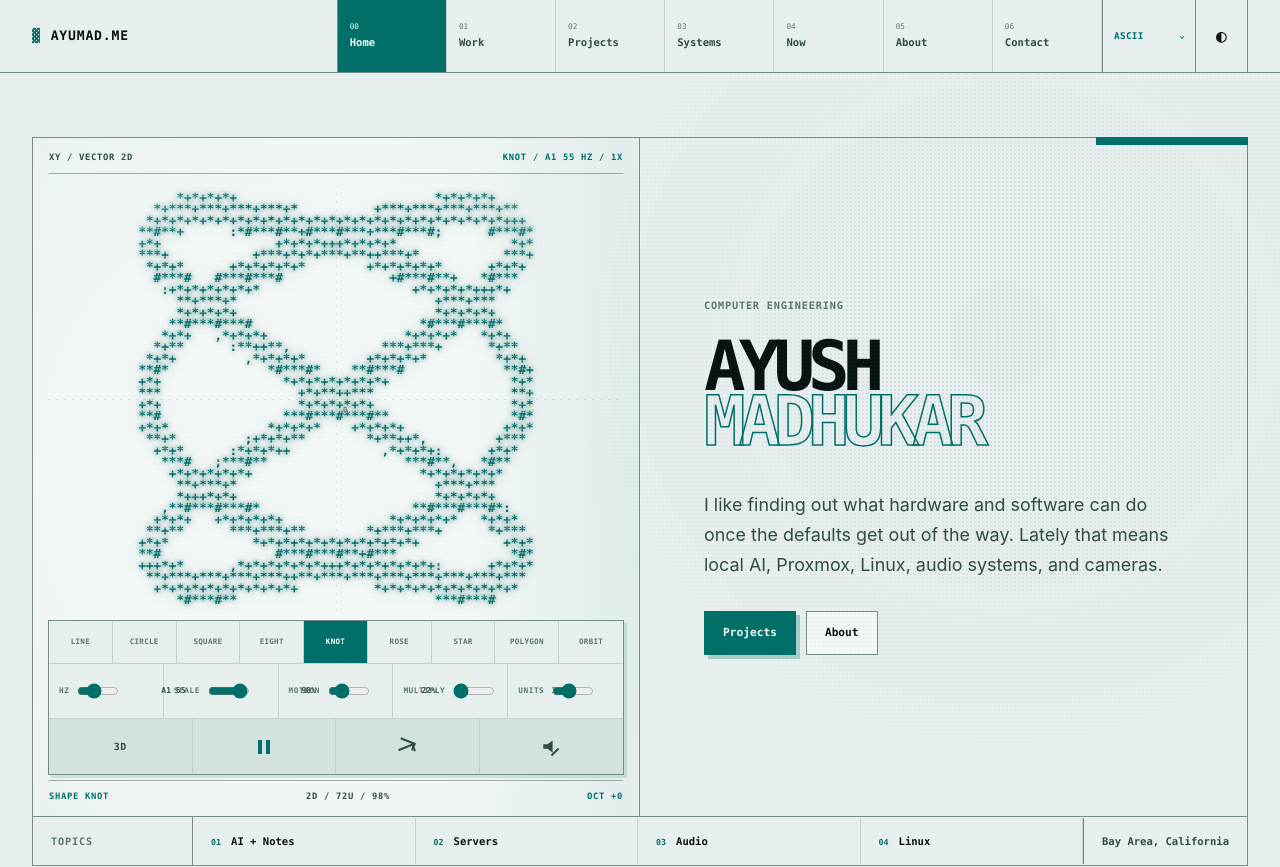
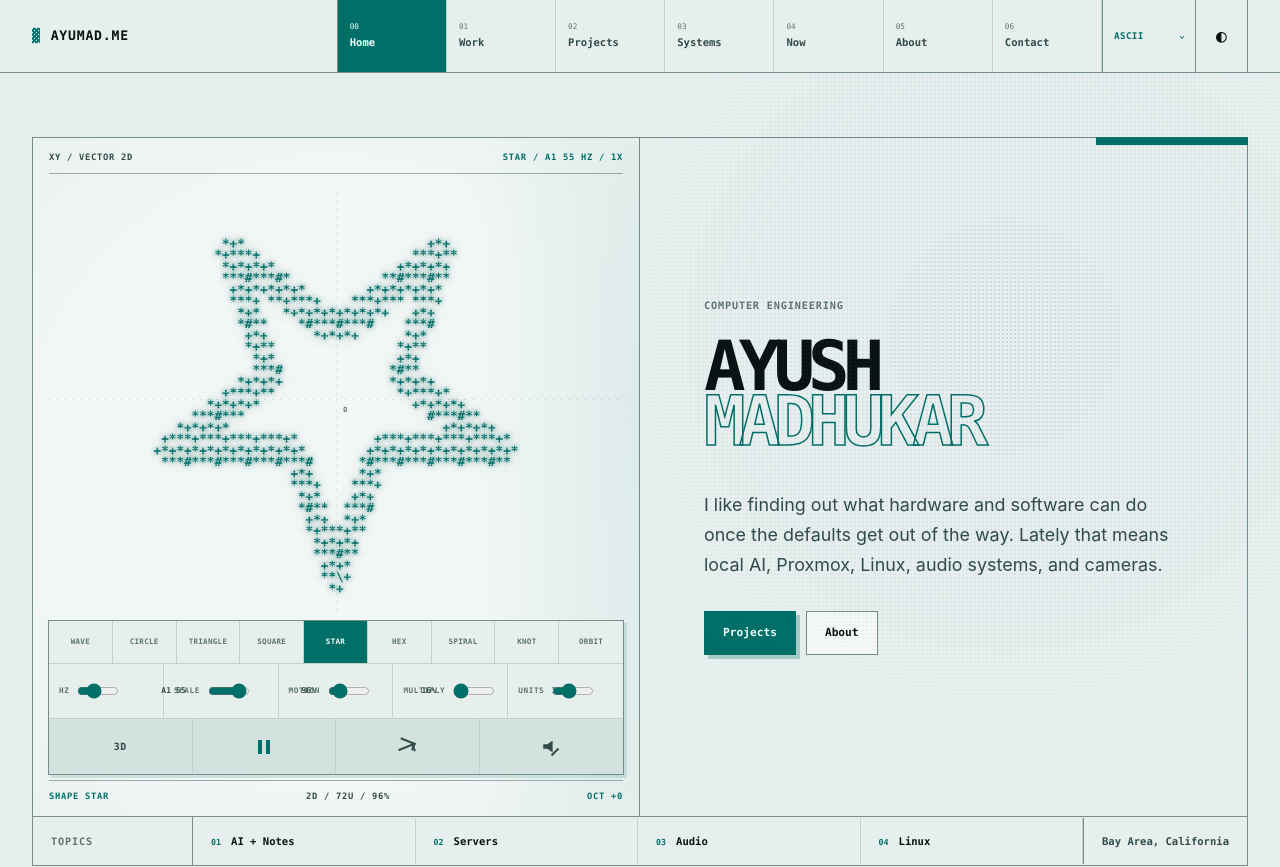
Before and after one commit to Ayumad/ayumad.me, a React (Vite) app: page / in a window 1280 px wide. Shown: the top 867 px of the page. Built offline with nearby package versions, Linux system fonts and the light colour scheme.

Commit message:
Curate spatial shape lineup

```diff
--- a/src/AsciiOscilloscope.tsx
+++ b/src/AsciiOscilloscope.tsx
@@ -3,16 +3,22 @@ import { useReducedMotion } from "motion/react";
 import { useRenderMode } from "./renderMode";
 
 type PresetId =
-  | "line"
+  | "wave"
   | "circle"
+  | "triangle"
   | "square"
-  | "eight"
+  | "star"
+  | "hex"
+  | "spiral"
   | "knot"
-  | "rose"
+  | "orbit";
+type GeneratorId =
+  | "wave"
+  | "lissajous"
+  | "spiral"
   | "star"
   | "polygon"
   | "orbit";
-type GeneratorId = "lissajous" | "rose" | "star" | "polygon" | "orbit";
 type DimensionMode = "2d" | "3d";
 
 interface SignalSettings {
@@ -48,6 +54,7 @@ interface RandomVariant {
   scale: number;
   motion: number;
   octave: 0 | 1 | 2;
+  units: 72 | 96 | 120;
 }
 
 interface Point {
@@ -65,6 +72,13 @@ interface ProjectedPoint extends Point {
 
 interface Curve3D {
   points: Point3D[];
+}
+
+interface SpatialView {
+  yaw: number;
+  pitch: number;
+  yawRate: number;
+  pitchRate: number;
 }
 
 interface AudioGraph {
@@ -82,16 +96,16 @@ interface MusicalNote {
 
 const presets: Preset[] = [
   {
-    id: "line",
-    label: "LINE",
-    generator: "lissajous",
-    xRatio: 1,
+    id: "wave",
+    label: "WAVE",
+    generator: "wave",
+    xRatio: 2,
     yRatio: 1,
     phaseDegrees: 0,
     form: 0,
     rotationDegrees: 0,
     scale: 0.96,
-    motion: 0.04,
+    motion: 0.16,
   },
   {
     id: "circle",
@@ -103,7 +117,19 @@ const presets: Preset[] = [
     form: 0,
     rotationDegrees: 0,
     scale: 0.98,
-    motion: 0.08,
+    motion: 0.14,
+  },
+  {
+    id: "triangle",
+    label: "TRIANGLE",
+    generator: "polygon",
+    xRatio: 3,
+    yRatio: 1,
+    phaseDegrees: 0,
+    form: 1,
+    rotationDegrees: 0,
+    scale: 0.98,
+    motion: 0.12,
   },
   {
     id: "square",
@@ -115,43 +141,7 @@ const presets: Preset[] = [
     form: 1,
     rotationDegrees: 45,
     scale: 0.98,
-    motion: 0.1,
-  },
-  {
-    id: "eight",
-    label: "EIGHT",
-    generator: "lissajous",
-    xRatio: 2,
-    yRatio: 1,
-    phaseDegrees: 0,
-    form: 0,
-    rotationDegrees: 0,
-    scale: 0.98,
-    motion: 0.15,
-  },
-  {
-    id: "knot",
-    label: "KNOT",
-    generator: "lissajous",
-    xRatio: 3,
-    yRatio: 2,
-    phaseDegrees: 90,
-    form: 0,
-    rotationDegrees: 0,
-    scale: 0.98,
-    motion: 0.22,
-  },
-  {
-    id: "rose",
-    label: "ROSE",
-    generator: "rose",
-    xRatio: 5,
-    yRatio: 1,
-    phaseDegrees: 0,
-    form: 1,
-    rotationDegrees: -90,
-    scale: 0.96,
-    motion: 0.18,
+    motion: 0.12,
   },
   {
     id: "star",
@@ -163,11 +153,11 @@ const presets: Preset[] = [
     form: 0.86,
     rotationDegrees: 0,
     scale: 0.96,
-    motion: 0.12,
+    motion: 0.16,
   },
   {
-    id: "polygon",
-    label: "POLYGON",
+    id: "hex",
+    label: "HEX",
     generator: "polygon",
     xRatio: 6,
     yRatio: 1,
@@ -175,7 +165,31 @@ const presets: Preset[] = [
     form: 1,
     rotationDegrees: 0,
     scale: 0.96,
-    motion: 0.1,
+    motion: 0.12,
+  },
+  {
+    id: "spiral",
+    label: "SPIRAL",
+    generator: "spiral",
+    xRatio: 3,
+    yRatio: 1,
+    phaseDegrees: 0,
+    form: 0,
+    rotationDegrees: 0,
+    scale: 0.96,
+    motion: 0.18,
+  },
+  {
+    id: "knot",
+    label: "KNOT",
+    generator: "lissajous",
+    xRatio: 3,
+    yRatio: 2,
+    phaseDegrees: 90,
+    form: 0,
+    rotationDegrees: 0,
+    scale: 0.94,
+    motion: 0.2,
   },
   {
     id: "orbit",
@@ -186,34 +200,34 @@ const presets: Preset[] = [
     phaseDegrees: 0,
     form: 0.93,
     rotationDegrees: 0,
-    scale: 0.96,
-    motion: 0.2,
+    scale: 0.94,
+    motion: 0.18,
   },
 ];
 
 const randomVariants: RandomVariant[] = [
-  { preset: "line", scale: 0.96, motion: 0.08, octave: 0 },
-  { preset: "line", scale: 0.88, motion: 0.14, octave: 2 },
-  { preset: "circle", scale: 0.98, motion: 0.08, octave: 0 },
-  { preset: "circle", scale: 0.9, motion: 0.16, octave: 2 },
-  { preset: "eight", scale: 0.98, motion: 0.14, octave: 0 },
-  { preset: "eight", scale: 0.88, motion: 0.18, octave: 1 },
-  { preset: "knot", scale: 0.96, motion: 0.12, octave: 0 },
-  { preset: "knot", scale: 0.84, motion: 0.16, octave: 1 },
-  { preset: "rose", scale: 0.94, motion: 0.16, octave: 0 },
-  { preset: "rose", scale: 0.84, motion: 0.18, octave: 1 },
-  { preset: "star", scale: 0.96, motion: 0.14, octave: 0 },
-  { preset: "star", scale: 0.84, motion: 0.18, octave: 1 },
-  { preset: "polygon", scale: 0.96, motion: 0.12, octave: 0 },
-  { preset: "polygon", scale: 0.86, motion: 0.16, octave: 2 },
-  { preset: "orbit", scale: 0.94, motion: 0.14, octave: 0 },
-  { preset: "orbit", scale: 0.84, motion: 0.16, octave: 1 },
-  { preset: "square", scale: 0.96, motion: 0.1, octave: 0 },
-  { preset: "square", scale: 0.86, motion: 0.16, octave: 2 },
+  { preset: "wave", scale: 0.96, motion: 0.14, octave: 0, units: 72 },
+  { preset: "wave", scale: 0.88, motion: 0.18, octave: 2, units: 120 },
+  { preset: "circle", scale: 0.96, motion: 0.14, octave: 0, units: 96 },
+  { preset: "circle", scale: 0.86, motion: 0.18, octave: 1, units: 120 },
+  { preset: "triangle", scale: 0.98, motion: 0.12, octave: 0, units: 72 },
+  { preset: "triangle", scale: 0.86, motion: 0.18, octave: 2, units: 120 },
+  { preset: "square", scale: 0.98, motion: 0.12, octave: 0, units: 72 },
+  { preset: "square", scale: 0.86, motion: 0.18, octave: 2, units: 120 },
+  { preset: "star", scale: 0.96, motion: 0.14, octave: 0, units: 96 },
+  { preset: "star", scale: 0.84, motion: 0.18, octave: 1, units: 96 },
+  { preset: "hex", scale: 0.96, motion: 0.12, octave: 0, units: 72 },
+  { preset: "hex", scale: 0.86, motion: 0.16, octave: 2, units: 120 },
+  { preset: "spiral", scale: 0.96, motion: 0.16, octave: 0, units: 96 },
+  { preset: "spiral", scale: 0.84, motion: 0.2, octave: 1, units: 120 },
+  { preset: "knot", scale: 0.94, motion: 0.18, octave: 0, units: 96 },
+  { preset: "knot", scale: 0.82, motion: 0.2, octave: 1, units: 120 },
+  { preset: "orbit", scale: 0.94, motion: 0.18, octave: 0, units: 96 },
+  { preset: "orbit", scale: 0.82, motion: 0.2, octave: 1, units: 120 },
 ];
 
 const defaultPreset =
-  presets.find((preset) => preset.id === "knot") ?? presets[0];
+  presets.find((preset) => preset.id === "star") ?? presets[0];
 const bayer4 = [
   0, 8, 2, 10,
   12, 4, 14, 6,
@@ -407,27 +421,27 @@ function waveScene(): Curve3D[] {
     const phase = amount * Math.PI * 4;
     return {
       x: mix(-0.78, 0.78, amount),
-      y: Math.sin(phase + strand * 0.32) * 0.28,
-      z: strand * 0.16 + Math.cos(phase * 0.5) * 0.1,
+      y: Math.sin(phase + strand * 0.16) * 0.25,
+      z: strand * 0.105,
     };
   };
 
   return [
-    ...[-1, 0, 1].map((strand) =>
-      sampledCurve3D(72, (amount) => wavePoint(amount, strand), false),
+    ...[-3, -2, -1, 0, 1, 2, 3].map((strand) =>
+      sampledCurve3D(84, (amount) => wavePoint(amount, strand), false),
     ),
-    ...Array.from({ length: 13 }, (_, index) => {
-      const amount = index / 12;
+    ...Array.from({ length: 17 }, (_, index) => {
+      const amount = index / 16;
       return {
-        points: [wavePoint(amount, -1), wavePoint(amount, 1)],
+        points: [wavePoint(amount, -3), wavePoint(amount, 3)],
       };
     }),
   ];
 }
 
 function torusScene(): Curve3D[] {
-  const majorRadius = 0.55;
-  const minorRadius = 0.2;
+  const majorRadius = 0.48;
+  const minorRadius = 0.25;
   const torusPoint = (u: number, v: number): Point3D => ({
     x: (majorRadius + minorRadius * Math.cos(v)) * Math.cos(u),
     y: minorRadius * Math.sin(v),
@@ -435,14 +449,14 @@ function torusScene(): Curve3D[] {
   });
 
   return [
-    ...Array.from({ length: 7 }, (_, index) => {
-      const v = (index / 7) * Math.PI * 2;
+    ...Array.from({ length: 6 }, (_, index) => {
+      const v = (index / 6) * Math.PI * 2;
       return sampledCurve3D(64, (amount) =>
         torusPoint(amount * Math.PI * 2, v),
       );
     }),
-    ...Array.from({ length: 10 }, (_, index) => {
-      const u = (index / 10) * Math.PI * 2;
+    ...Array.from({ length: 12 }, (_, index) => {
+      const u = (index / 12) * Math.PI * 2;
       return sampledCurve3D(28, (amount) =>
         torusPoint(u, amount * Math.PI * 2),
       );
@@ -450,26 +464,20 @@ function torusScene(): Curve3D[] {
   ];
 }
 
-function eightScene(): Curve3D[] {
-  const eightPoint = (amount: number, strand: number): Point3D => {
-    const theta = amount * Math.PI * 2;
+function pyramidScene(): Curve3D[] {
+  const base = Array.from({ length: 3 }, (_, index) => {
+    const angle = -Math.PI / 2 + (index * Math.PI * 2) / 3;
     return {
-      x: Math.sin(theta) * 0.66,
-      y: Math.sin(theta * 2) * 0.44,
-      z: Math.cos(theta) * 0.18 + strand * 0.055,
-    };
-  };
+      x: Math.cos(angle) * 0.62,
+      y: -0.42,
+      z: Math.sin(angle) * 0.62,
+    };
+  });
+  const apex = { x: 0, y: 0.68, z: 0 };
 
   return [
-    ...[-1, 0, 1].map((strand) =>
-      sampledCurve3D(84, (amount) => eightPoint(amount, strand)),
-    ),
-    ...Array.from({ length: 12 }, (_, index) => {
-      const amount = index / 12;
-      return {
-        points: [eightPoint(amount, -1), eightPoint(amount, 1)],
-      };
-    }),
+    { points: [...base, base[0]] },
+    ...base.map((point) => ({ points: [point, apex] })),
   ];
 }
 
@@ -488,25 +496,25 @@ function knotScene(): Curve3D[] {
   );
 }
 
-function roseScene(): Curve3D[] {
-  const rosePoint = (amount: number, layer: number): Point3D => {
-    const theta = amount * Math.PI * 2;
-    const radius = Math.cos(theta * 5) * 0.66;
+function helixScene(): Curve3D[] {
+  const helixPoint = (amount: number, rail: number): Point3D => {
+    const theta = amount * Math.PI * 6;
+    const radius = 0.46 + rail * 0.035;
     return {
-      x: radius * Math.cos(theta),
-      y: radius * Math.sin(theta),
-      z: layer * 0.065 + Math.sin(theta * 5) * 0.11,
+      x: Math.cos(theta) * radius,
+      y: mix(-0.7, 0.7, amount),
+      z: Math.sin(theta) * radius,
     };
   };
 
   return [
-    ...[-2, -1, 0, 1, 2].map((layer) =>
-      sampledCurve3D(100, (amount) => rosePoint(amount, layer)),
+    ...[-1, 0, 1].map((rail) =>
+      sampledCurve3D(120, (amount) => helixPoint(amount, rail), false),
     ),
-    ...Array.from({ length: 15 }, (_, index) => {
-      const amount = index / 15;
+    ...Array.from({ length: 19 }, (_, index) => {
+      const amount = index / 18;
       return {
-        points: [rosePoint(amount, -2), rosePoint(amount, 2)],
+        points: [helixPoint(amount, -1), helixPoint(amount, 1)],
       };
     }),
   ];
@@ -560,27 +568,39 @@ function projectPoint3D(
 }
 
 const spatialScenes: Record<PresetId, Curve3D[]> = {
-  line: waveScene(),
+  wave: waveScene(),
   circle: torusScene(),
+  triangle: pyramidScene(),
   square: prismScene(4, 0.68, 0.48),
-  eight: eightScene(),
+  star: prismScene(5, 0.7, 0.25, 0.31),
+  hex: prismScene(6, 0.7, 0.3),
+  spiral: helixScene(),
   knot: knotScene(),
-  rose: roseScene(),
-  star: prismScene(5, 0.7, 0.25, 0.31),
-  polygon: prismScene(6, 0.7, 0.3),
   orbit: orbitScene(),
 };
 
 const spatialGeometryNames: Record<PresetId, string> = {
-  line: "wave",
+  wave: "wave-surface",
   circle: "torus",
+  triangle: "pyramid",
   square: "cube",
-  eight: "lemniscate",
+  star: "star-prism",
+  hex: "hexagonal-prism",
+  spiral: "helix",
   knot: "torus-knot",
-  rose: "rose-cage",
-  star: "star-prism",
-  polygon: "hexagonal-prism",
   orbit: "orbital-cage",
+};
+
+const spatialViews: Record<PresetId, SpatialView> = {
+  wave: { yaw: 0.68, pitch: -0.48, yawRate: 0.75, pitchRate: 0.22 },
+  circle: { yaw: 0.35, pitch: -0.68, yawRate: 0.55, pitchRate: 0.72 },
+  triangle: { yaw: 0.72, pitch: -0.46, yawRate: 0.82, pitchRate: 0.34 },
+  square: { yaw: 0.7, pitch: -0.5, yawRate: 0.78, pitchRate: 0.31 },
+  star: { yaw: 0.58, pitch: -0.54, yawRate: 0.72, pitchRate: 0.28 },
+  hex: { yaw: 0.68, pitch: -0.48, yawRate: 0.76, pitchRate: 0.3 },
+  spiral: { yaw: 0.46, pitch: -0.26, yawRate: 0.88, pitchRate: 0.24 },
+  knot: { yaw: 0.52, pitch: -0.34, yawRate: 0.84, pitchRate: 0.27 },
+  orbit: { yaw: 0.44, pitch: -0.28, yawRate: 0.7, pitchRate: 0.4 },
 };
 
 function copyLayout(index: number, count: number) {
@@ -628,14 +648,22 @@ function signalPoint(theta: number, settings: SignalSettings): Point {
   const liveRotation = settings.rotation;
   let point: Point;
 
-  if (settings.generator === "rose") {
-    const radius =
-      (1 - settings.form) * 0.84 +
-      settings.form * Math.cos(Math.max(2, settings.xRatio) * localTheta + livePhase);
-    const angle = Math.max(1, settings.yRatio) * localTheta;
+  if (settings.generator === "wave") {
+    const progress = localTheta / (Math.PI * 2);
     point = {
-      x: radius * Math.cos(angle),
-      y: radius * Math.sin(angle),
+      x: progress * 2 - 1,
+      y:
+        Math.sin(progress * Math.PI * 2 * settings.xRatio + livePhase) *
+        0.46,
+    };
+  } else if (settings.generator === "spiral") {
+    const progress = localTheta / (Math.PI * 2);
+    const radius = 0.08 + progress * 0.84;
+    const angle =
+      progress * Math.PI * 2 * settings.xRatio - Math.PI / 2 + livePhase;
+    point = {
+      x: Math.cos(angle) * radius,
+      y: Math.sin(angle) * radius,
     };
   } else if (settings.generator === "star") {
     point = starPoint(
@@ -891,8 +919,9 @@ export default function AsciiOscilloscope() {
 
       if (current.dimension === "3d") {
         const spin = time * current.motion * 2.4;
-        const yaw = 0.72 + spin;
-        const pitch = -0.48 + Math.sin(spin * 0.58) * 0.12;
+        const view = spatialViews[current.preset];
+        const yaw = view.yaw + spin * view.yawRate;
+        const pitch = view.pitch + spin * view.pitchRate;
         const scene = spatialScenes[current.preset];
         const totalSegments = scene.reduce(
           (total, curve) => total + Math.max(0, curve.points.length - 1),
@@ -1297,6 +1326,7 @@ export default function AsciiOscilloscope() {
     setScale(variant.scale);
     setMotion(variant.motion);
     setOctave(variant.octave);
+    setRenderUnits(variant.units);
     setRunning(true);
   };
 
```
Also changed, not shown: 2 other files (tests, documents, lock files or other folders).
